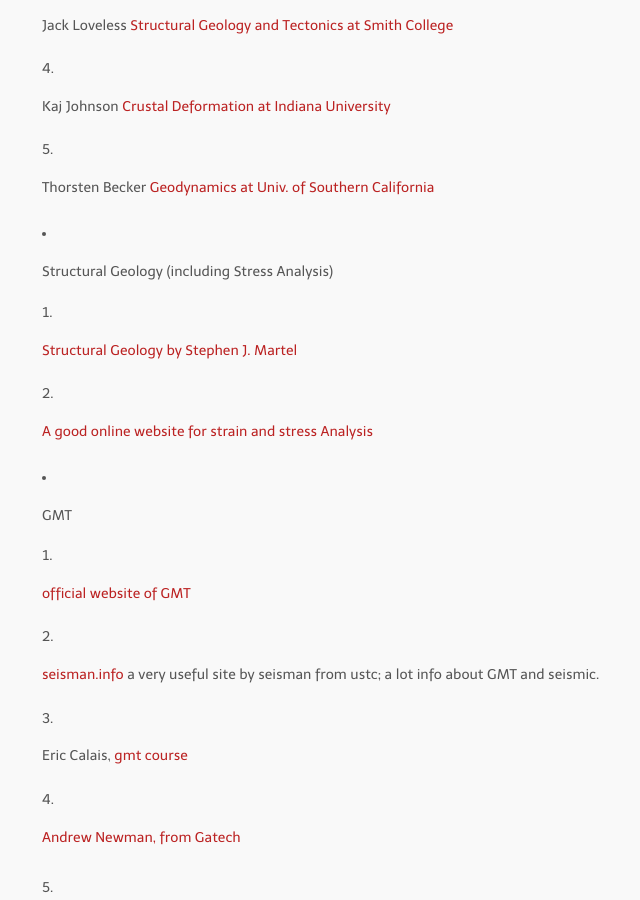
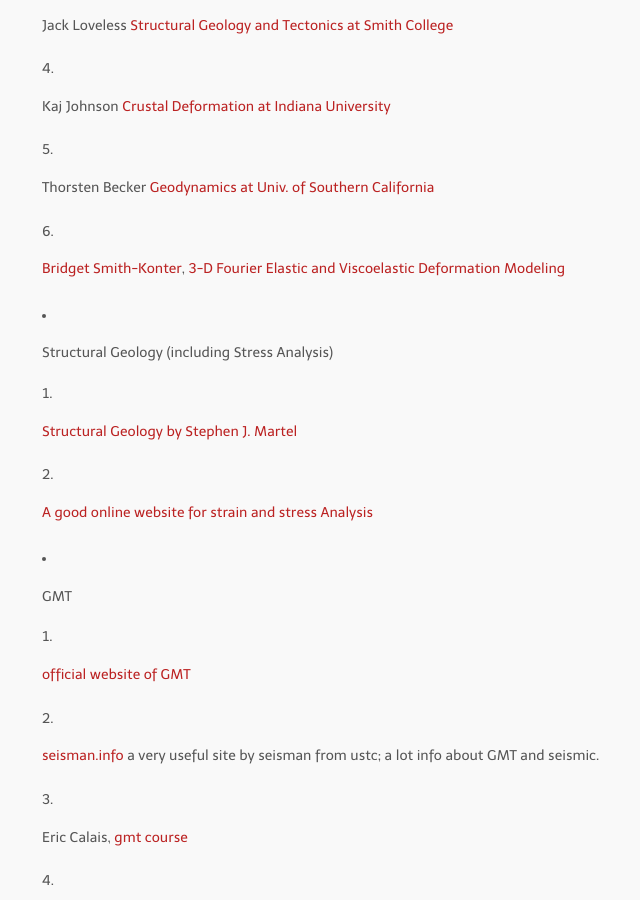
Before and after one commit to H-Hui/yejiyang.github.io, a Jekyll site: the page built from links.markdown, in a window 1280 px wide and 900 px high, scrolled down 375 px. Shown: the whole window, without its empty margins (258-898 px from the left). Built offline with Jekyll 4.4.1, drawn with Linux system fonts in a browser that asks for light colours; Markdown is read by kramdown in place of the engine named in the settings.

Commit message:
Update links.markdown

```diff
--- a/links.markdown
+++ b/links.markdown
@@ -13,6 +13,8 @@ layout: page
 	4.	Kaj Johnson [Crustal Deformation at Indiana University](http://pages.iu.edu/~kajjohns/)
 
 	5.	Thorsten Becker [Geodynamics at Univ. of Southern California](http://geodynamics.usc.edu/~becker/main.html)
+
+	6.	[Bridget Smith-Konter](http://www.soest.hawaii.edu/GG/FACULTY/smithkonter/index.html), [3-D Fourier Elastic and Viscoelastic Deformation Modeling](http://topex.ucsd.edu/body_force/)
 
 + Structural Geology (including Stress Analysis)
 
```
